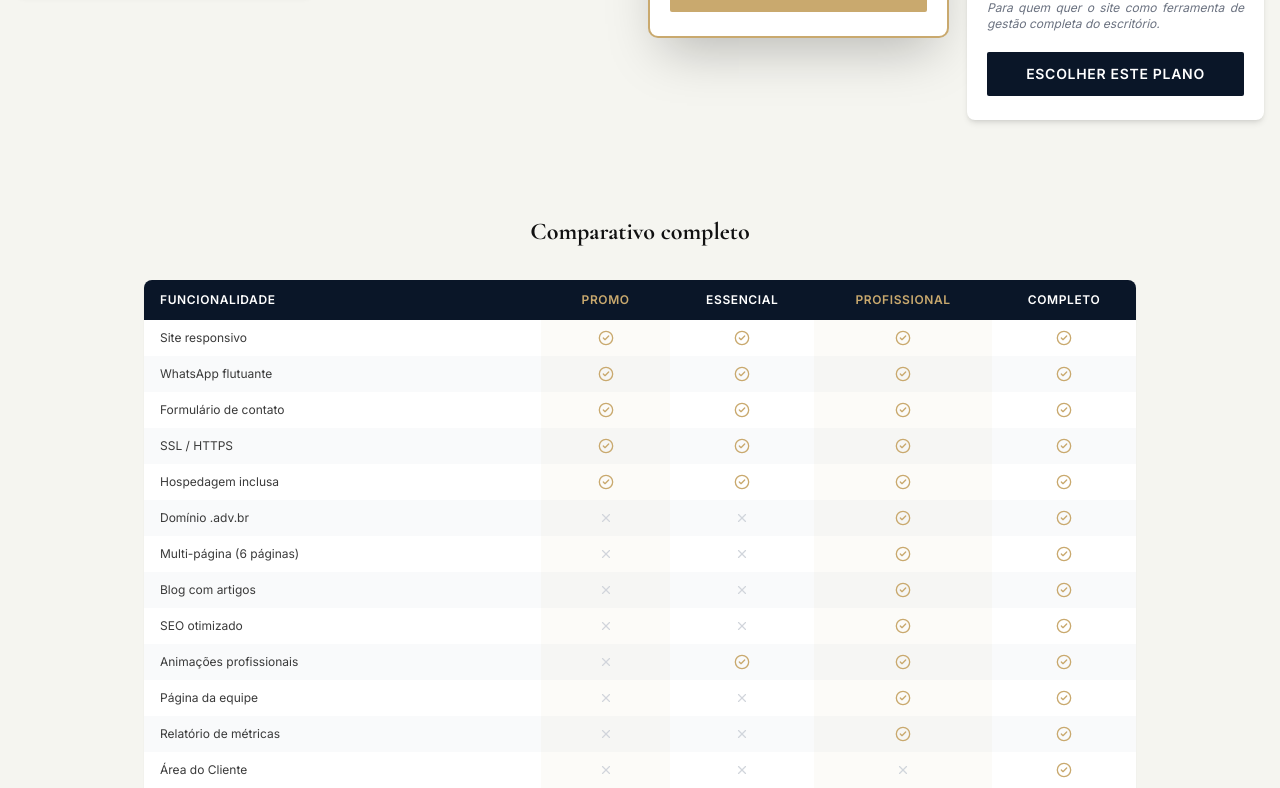
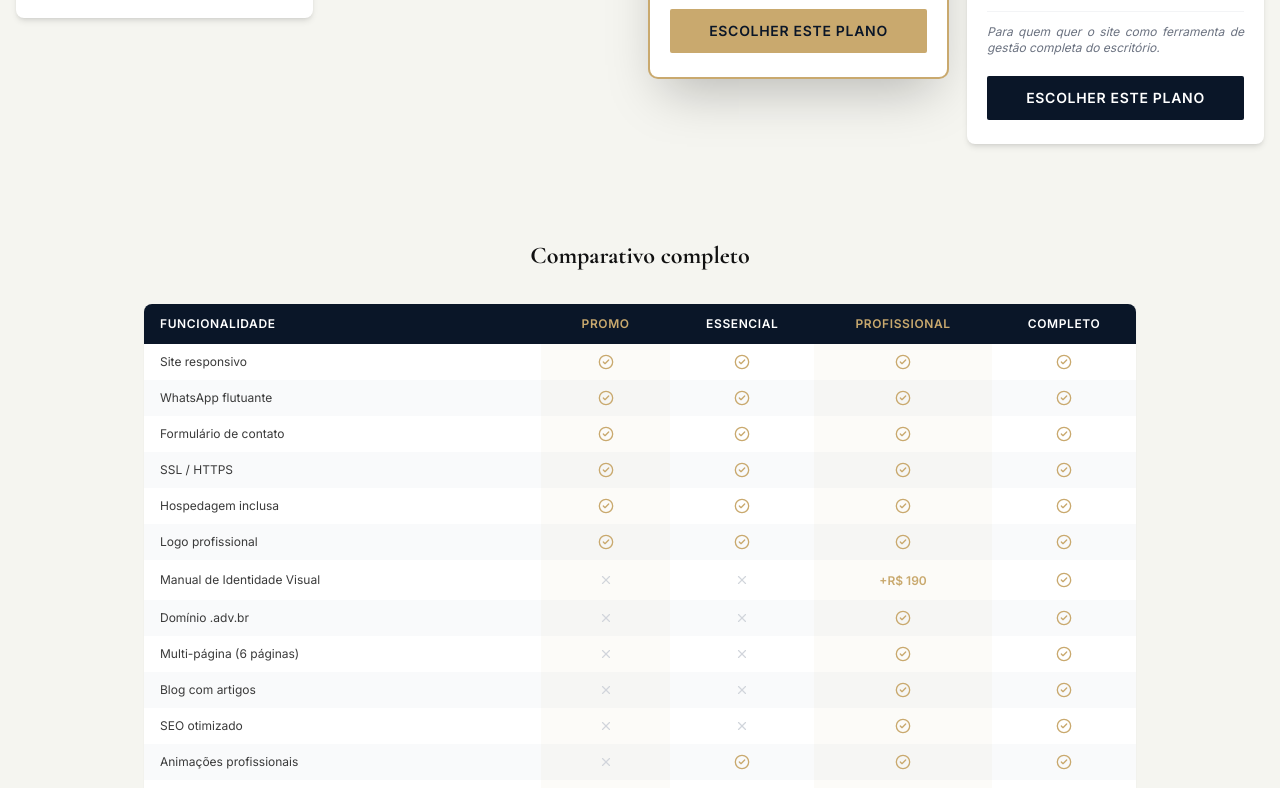
Before and after one commit to guitorade/HC-adv, a React (Vite) app: page /proposta in a window 1280 px wide. Shown: the part 1705-2493 px from the top of the page. Built offline with nearby package versions, Linux system fonts and the light colour scheme; no server answers.

Commit message:
feat: adicionar logo e manual de identidade visual na proposta

```diff
--- a/src/pages/Proposal.jsx
+++ b/src/pages/Proposal.jsx
@@ -23,6 +23,7 @@ const plans = [
       'Formulário de contato básico',
       'Hospedagem inclusa (Vercel)',
       'Certificado SSL (HTTPS)',
+      'Logo profissional exclusiva',
     ],
     notIncluded: ['Domínio personalizado (.adv.br)'],
     maintenance: [
@@ -77,6 +78,7 @@ const plans = [
       'Página de equipe com perfis dos sócios',
       'Formulário avançado com seleção de área jurídica',
       'Design clássico-corporativo sob medida',
+      'Manual de Identidade Visual (opcional — R$ 190)',
       'Domínio .adv.br incluso no 1º ano',
       'Relatório mensal de visitas',
     ],
@@ -110,6 +112,7 @@ const plans = [
       'Newsletter com captura de e-mail',
       'Painel administrativo para gestão',
       'Preparação para integração com ADVBOX / Astrea',
+      'Manual de Identidade Visual incluso',
       'Domínio .adv.br incluso no 1º ano',
     ],
     maintenance: [
@@ -132,6 +135,8 @@ const tableRows = [
   { feature: 'Formulário de contato', promo: true, essencial: true, profissional: true, completo: true },
   { feature: 'SSL / HTTPS', promo: true, essencial: true, profissional: true, completo: true },
   { feature: 'Hospedagem inclusa', promo: true, essencial: true, profissional: true, completo: true },
+  { feature: 'Logo profissional', promo: true, essencial: true, profissional: true, completo: true },
+  { feature: 'Manual de Identidade Visual', promo: false, essencial: false, profissional: '+R$ 190', completo: true },
   { feature: 'Domínio .adv.br', promo: false, essencial: false, profissional: true, completo: true },
   { feature: 'Multi-página (6 páginas)', promo: false, essencial: false, profissional: true, completo: true },
   { feature: 'Blog com artigos', promo: false, essencial: false, profissional: true, completo: true },
@@ -156,6 +161,10 @@ function Check() {
 }
 function Cross() {
   return <X size={14} className="text-gray-300 mx-auto" />
+}
+function CellValue({ v }) {
+  if (typeof v === 'string') return <span className="font-inter text-xs text-gold font-semibold">{v}</span>
+  return v ? <Check /> : <Cross />
 }
 
 function PlanCard({ plan, index }) {
@@ -419,10 +428,10 @@ export default function Proposal() {
                 {tableRows.map((row, i) => (
                   <tr key={row.feature} className={i % 2 === 0 ? 'bg-white' : 'bg-gray-50'}>
                     <td className="px-4 py-2.5 font-inter text-graphite text-xs">{row.feature}</td>
-                    <td className="text-center px-3 py-2.5 bg-gold/5">{row.promo ? <Check /> : <Cross />}</td>
-                    <td className="text-center px-3 py-2.5">{row.essencial ? <Check /> : <Cross />}</td>
-                    <td className="text-center px-3 py-2.5 bg-gold/5">{row.profissional ? <Check /> : <Cross />}</td>
-                    <td className="text-center px-3 py-2.5">{row.completo ? <Check /> : <Cross />}</td>
+                    <td className="text-center px-3 py-2.5 bg-gold/5"><CellValue v={row.promo} /></td>
+                    <td className="text-center px-3 py-2.5"><CellValue v={row.essencial} /></td>
+                    <td className="text-center px-3 py-2.5 bg-gold/5"><CellValue v={row.profissional} /></td>
+                    <td className="text-center px-3 py-2.5"><CellValue v={row.completo} /></td>
                   </tr>
                 ))}
 
```
